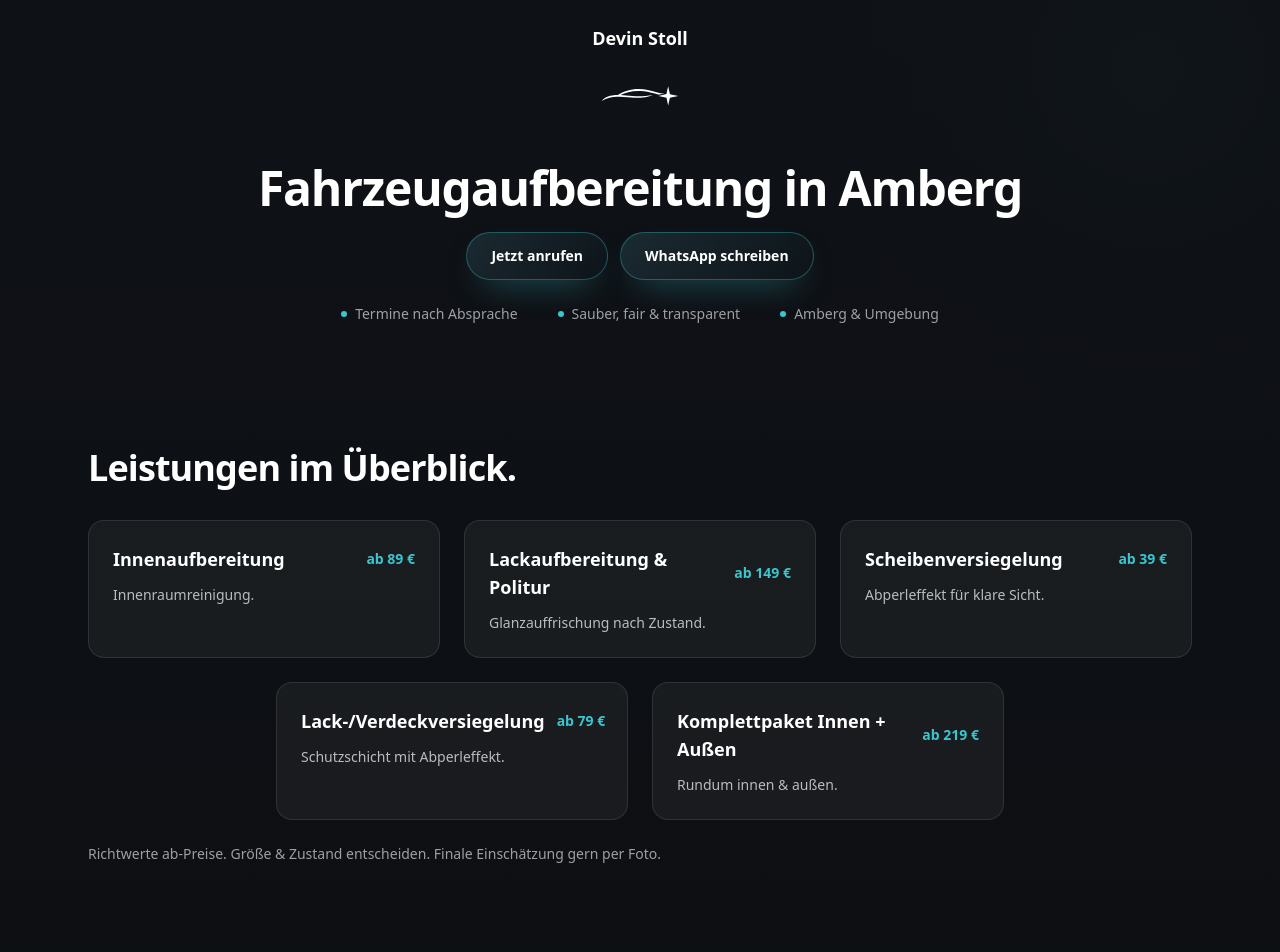
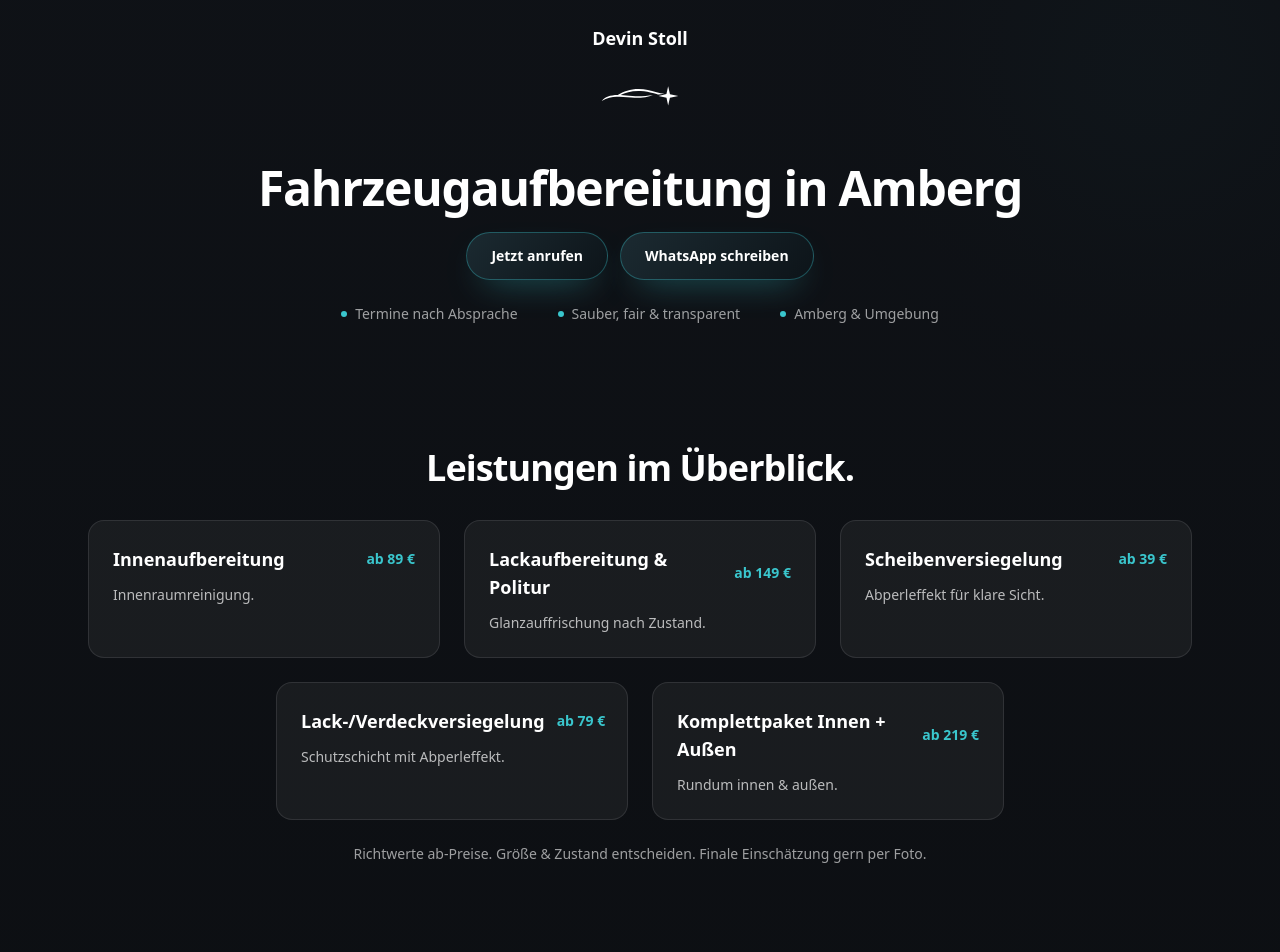
Before and after one commit to wnngxnf8tn-hub/devinstoll, a Next.js app: page / in a window 1280 px wide. Shown: the top 952 px of the page. Built offline with nearby package versions, Linux system fonts and the light colour scheme.

Commit message:
Center section titles and pricing note on laptop

```diff
--- a/src/app/page.tsx
+++ b/src/app/page.tsx
@@ -192,7 +192,7 @@ export default function Home() {
               );
             })}
           </div>
-          <p className="mt-6 max-w-3xl text-sm text-white/60">
+          <p className="mt-6 max-w-3xl text-sm text-white/60 md:mx-auto md:text-center">
             {siteConfig.pricingNote}
           </p>
         </Section>
--- a/src/components/Section.tsx
+++ b/src/components/Section.tsx
@@ -21,7 +21,7 @@ export default function Section({
     <section id={id} className={`py-12 md:py-20 ${className ?? ""}`.trim()}>
       <div className="mx-auto w-full max-w-6xl px-6">
         {(eyebrow || title || description) && (
-          <div className="mb-8 max-w-2xl">
+          <div className="mb-8 max-w-2xl md:mx-auto md:text-center">
             {eyebrow && (
               <p className="text-xs uppercase tracking-[0.28em] text-white/50">
                 {eyebrow}
```
